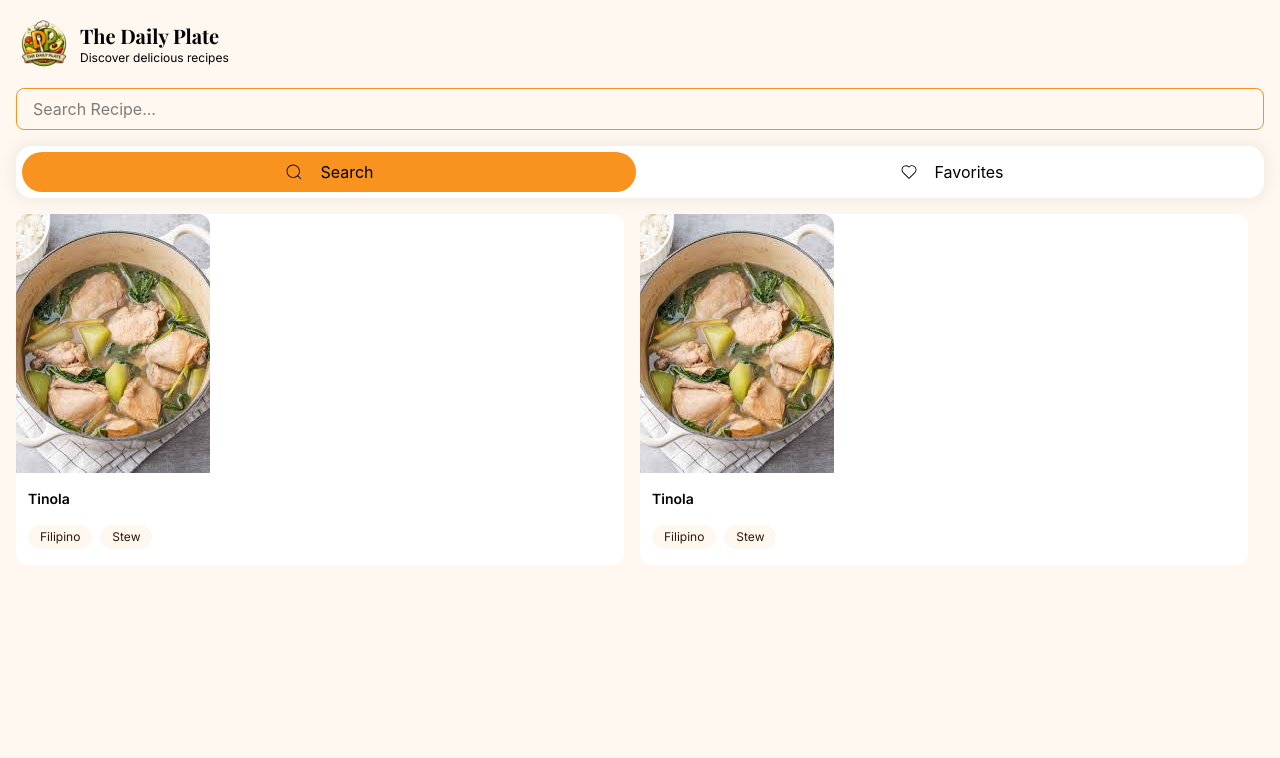
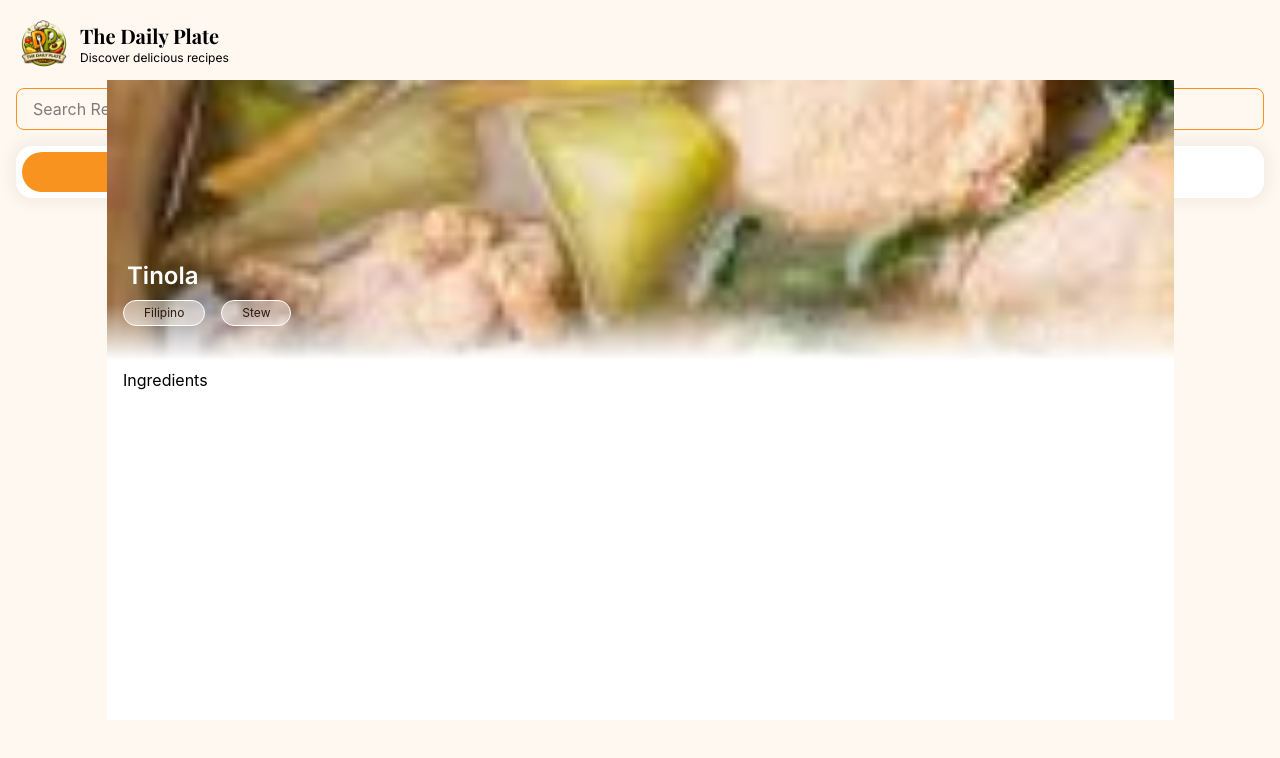
Before and after one commit to VCNtech-123/Recipe-Finder-App, a React (Vite) app: page / in a window 1280 px wide. Shown: the top 758 px of the page. Built offline with nearby package versions, Linux system fonts and the light colour scheme; a web font is replaced by a local one.

Commit message:
refactor: update Card and CardInfo components for improved layout and styling

```diff
--- a/src/App.jsx
+++ b/src/App.jsx
@@ -2,6 +2,7 @@ import SearchRecipe from './components/SearchRecipe'
 import Header from './components/Header'
 import FilterButton from './components/FilterButton'
 import Card from './components/CardContainer'
+import CardInfo from './components/CardContainer'
 
 
 
@@ -13,8 +14,7 @@ function App() {
       <SearchRecipe />
       <FilterButton />
       <div className="flex flex-wrap gap-4">
-        <Card />
-        <Card />
+        <CardInfo />
       </div>
 
     </div>
--- a/src/components/CardContainer.jsx
+++ b/src/components/CardContainer.jsx
@@ -1,17 +1,30 @@
 import React from 'react'
 import TestPicture from '../assets/TestPicture.jpg'
 
-const FoodLabel = ({ label }) => {
+const FoodLabel = ({ label, className }) => {
     return (
-        <div className="text-xs bg-background flex items-center justify-center py-1 px-3 rounded-2xl text-foreground">{label}</div>
+        <div className={className}>{label}</div>
     )
 }
 
 class CardInfo extends React.Component {
     render () {
         return (
-        <div className="fixed top-1/2 left-1/2 bg-white w-2/3 h-1/5 overflow-y-auto">
-
+        <div className="flex flex-col fixed bg-card w-5/6 h-4/5 overflow-y-auto top-1/2 left-1/2 -translate-x-1/2 -translate-y-1/2">
+            <div className="w-screen h-70 relative">
+                <img src={TestPicture} alt="" className="w-screen max-h-70 object-cover" style={{
+                    maskImage: 'linear-gradient(to bottom, black 80%, transparent 100%)',
+                    WebkitMaskImage: 'linear-gradient(to bottom, black 80%, transparent 100%)'
+                    }}/>
+                <h1 className="absolute top-45 left-5 font-body text-2xl text-white font-bold">Tinola</h1>
+                <div className="flex gap-4 absolute top-55 left-4">
+                        <FoodLabel label={'Filipino'} className={'text-xs bg-background/50 flex items-center justify-center py-1 px-5 rounded-2xl text-foreground border-1 border-card '} />
+                        <FoodLabel label={'Stew'} className={'text-xs bg-background/50 flex items-center justify-center py-1 px-5 rounded-2xl text-foreground border-1 border-card '} />
+                </div>
+             </div>
+             <div className="flex flex-col px-4 py-2">
+                    <h1 className="">Ingredients</h1>
+             </div>
         </div>
         )
     }
@@ -42,8 +55,8 @@ class Card extends React.Component {
                 <div className="px-3">
                     <h1 className="text-sm my-4 font-bold">Tinola</h1>
                     <div className="flex gap-2">
-                        <FoodLabel label={'Filipino'} />
-                        <FoodLabel label={'Stew'} />
+                        <FoodLabel label={'Filipino'} className={'text-xs bg-background flex items-center justify-center py-1 px-3 rounded-2xl text-foreground border-1 border-card'} />
+                        <FoodLabel label={'Stew'} className={'text-xs bg-background flex items-center justify-center py-1 px-3 rounded-2xl text-foreground border-1 border-card'} />
                     </div>
                 </div>
             </div>
@@ -55,4 +68,4 @@ class Card extends React.Component {
 
 }
 
-export default Card;
+export default CardInfo;
```
